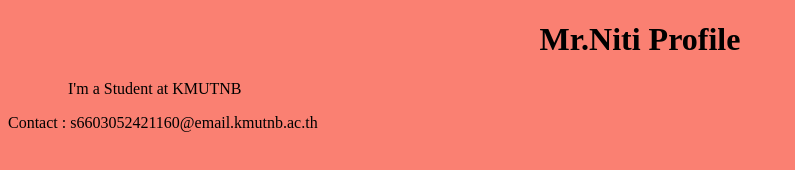
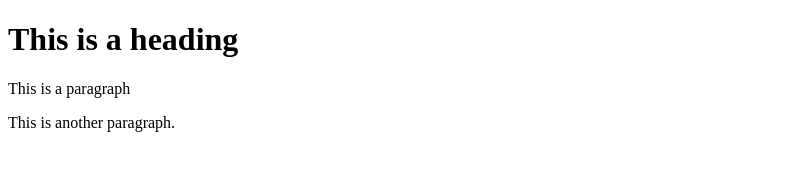
Before and after one commit to Nitipoom007/githup-desktop-project, a plain HTML site: page index.html in a window 1280 px wide. Shown: the whole page, without its empty margins (0-795 px from the left). Drawn offline with Linux system fonts and the light colour scheme.

Commit message:
First HTML
First HTML

```diff
--- a/index.html
+++ b/index.html
@@ -3,12 +3,11 @@
 <head>
     <meta charset="UTF-8">
     <meta name="viewport" content="width=device-width, initial-scale=1.0">
-    <title>Profile</title>
-    <link rel="stylesheet" href="css/index.css">
+    <title>Page Title</Title></Title></title>
 </head>
 <body>
-    <h1>Mr.Niti Profile</h1>
-    <p>I'm a Student at KMUTNB</p>
-    <footer>Contact : s6603052421160@email.kmutnb.ac.th</footer>
+    <h1>This is a heading</h1>
+    <p>This is a paragraph</p>
+    <p>This is another paragraph.</p>
 </body>
 </html>
```
